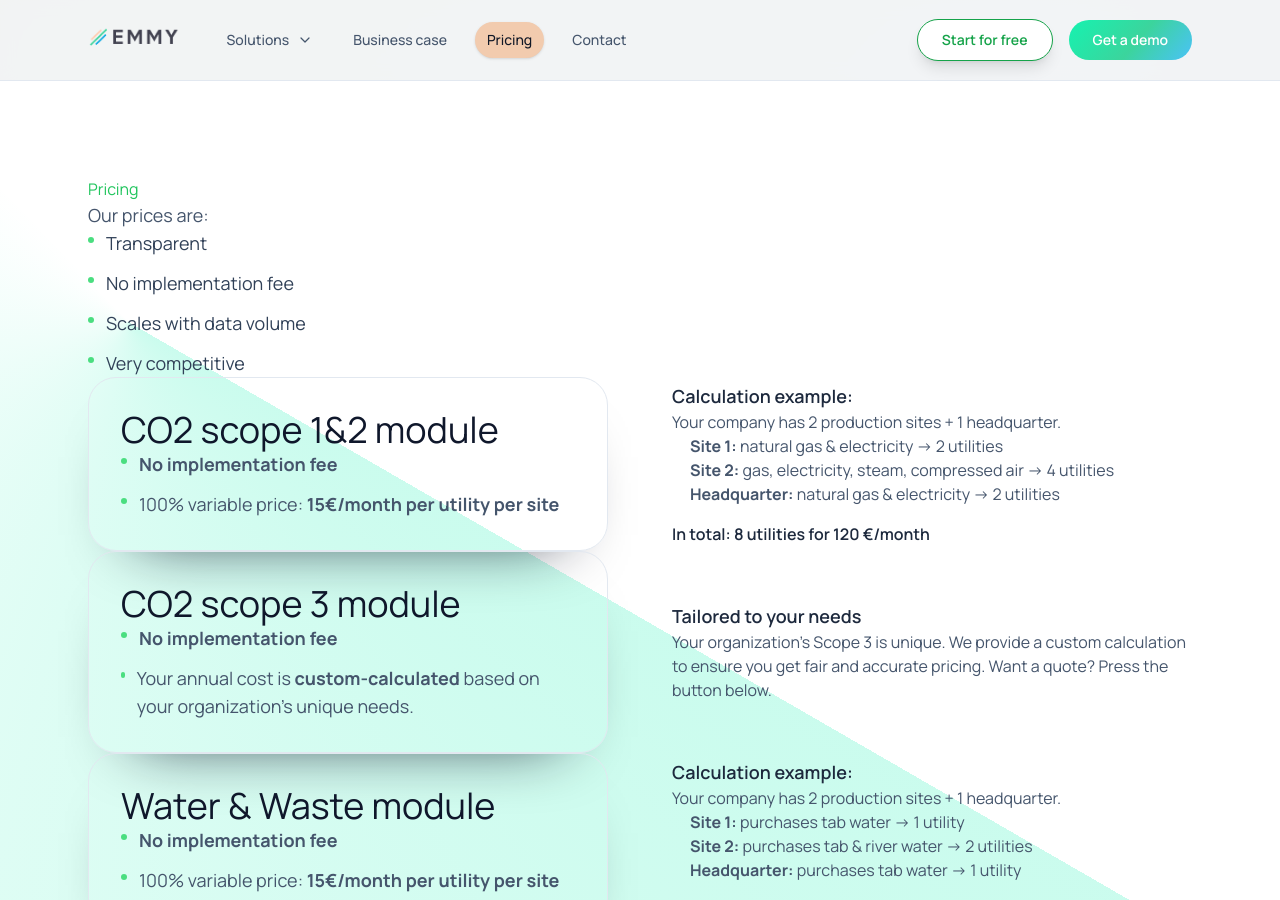
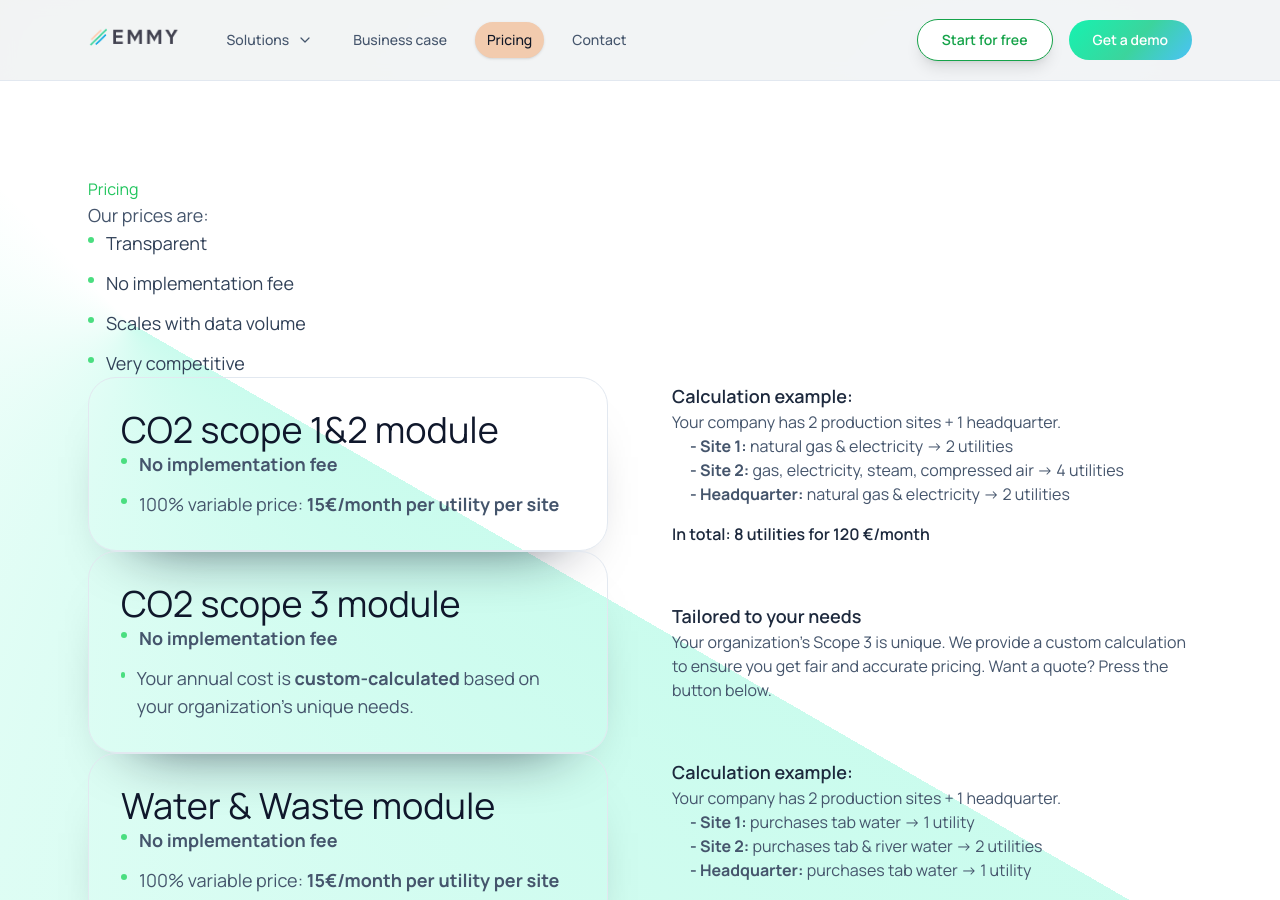
Before and after one commit to emmy-earth/promo-website, a Jekyll site: the page built from mission.html, in a window 1280 px wide and 900 px high. Built offline with Jekyll 4.4.1, drawn with Linux system fonts in a browser that asks for light colours; nearby versions of some CDN libraries; comment, search, counter and statistics services are not loaded.

Commit message:
Update mission.html

```diff
--- a/mission.html
+++ b/mission.html
@@ -38,9 +38,9 @@ description: "Learn about Emmy.earth's price to make carbon accounting effortles
           <h4 class="font-semibold text-lg text-slate-800 mb-4">Calculation example:</h4>
           <p class="text-slate-600 mb-4">Your company has 2 production sites + 1 headquarter.</p>
           <ul class="space-y-2 text-base text-slate-600">
-            <li class="flex items-start gap-3"><span class="mt-2 h-1.5 w-1.5 flex-shrink-0 rounded-full bg-slate-400"></span><span><strong>Site 1:</strong> natural gas & electricity -> 2 utilities</span></li>
-            <li class="flex items-start gap-3"><span class="mt-2 h-1.5 w-1.5 flex-shrink-0 rounded-full bg-slate-400"></span><span><strong>Site 2:</strong> gas, electricity, steam, compressed air -> 4 utilities</span></li>
-            <li class="flex items-start gap-3"><span class="mt-2 h-1.5 w-1.5 flex-shrink-0 rounded-full bg-slate-400"></span><span><strong>Headquarter:</strong> natural gas & electricity -> 2 utilities</span></li>
+            <li class="flex items-start gap-3"><span class="mt-2 h-1.5 w-1.5 flex-shrink-0 rounded-full bg-slate-400"></span><span><strong>- Site 1:</strong> natural gas & electricity -> 2 utilities</span></li>
+            <li class="flex items-start gap-3"><span class="mt-2 h-1.5 w-1.5 flex-shrink-0 rounded-full bg-slate-400"></span><span><strong>- Site 2:</strong> gas, electricity, steam, compressed air -> 4 utilities</span></li>
+            <li class="flex items-start gap-3"><span class="mt-2 h-1.5 w-1.5 flex-shrink-0 rounded-full bg-slate-400"></span><span><strong>- Headquarter:</strong> natural gas & electricity -> 2 utilities</span></li>
           </ul>
           <p class="mt-4 font-semibold text-slate-800">In total: 8 utilities for 120 €/month</p>
         </div>
@@ -74,9 +74,9 @@ description: "Learn about Emmy.earth's price to make carbon accounting effortles
           <h4 class="font-semibold text-lg text-slate-800 mb-4">Calculation example:</h4>
           <p class="text-slate-600 mb-4">Your company has 2 production sites + 1 headquarter.</p>
           <ul class="space-y-2 text-base text-slate-600">
-            <li class="flex items-start gap-3"><span class="mt-2 h-1.5 w-1.5 flex-shrink-0 rounded-full bg-slate-400"></span><span><strong>Site 1:</strong> purchases tab water -> 1 utility</span></li>
-            <li class="flex items-start gap-3"><span class="mt-2 h-1.5 w-1.5 flex-shrink-0 rounded-full bg-slate-400"></span><span><strong>Site 2:</strong> purchases tab & river water -> 2 utilities</span></li>
-            <li class="flex items-start gap-3"><span class="mt-2 h-1.5 w-1.5 flex-shrink-0 rounded-full bg-slate-400"></span><span><strong>Headquarter:</strong> purchases tab water -> 1 utility</span></li>
+            <li class="flex items-start gap-3"><span class="mt-2 h-1.5 w-1.5 flex-shrink-0 rounded-full bg-slate-400"></span><span><strong>- Site 1:</strong> purchases tab water -> 1 utility</span></li>
+            <li class="flex items-start gap-3"><span class="mt-2 h-1.5 w-1.5 flex-shrink-0 rounded-full bg-slate-400"></span><span><strong>- Site 2:</strong> purchases tab & river water -> 2 utilities</span></li>
+            <li class="flex items-start gap-3"><span class="mt-2 h-1.5 w-1.5 flex-shrink-0 rounded-full bg-slate-400"></span><span><strong>- Headquarter:</strong> purchases tab water -> 1 utility</span></li>
           </ul>
           <p class="mt-4 font-semibold text-slate-800">In total: 4 utilities for 60 €/month</p>
         </div>
```
